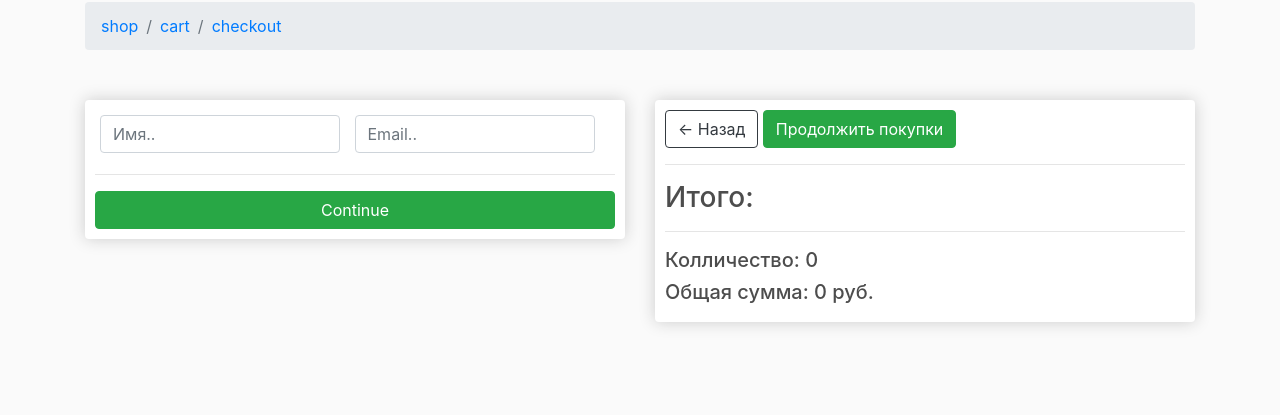
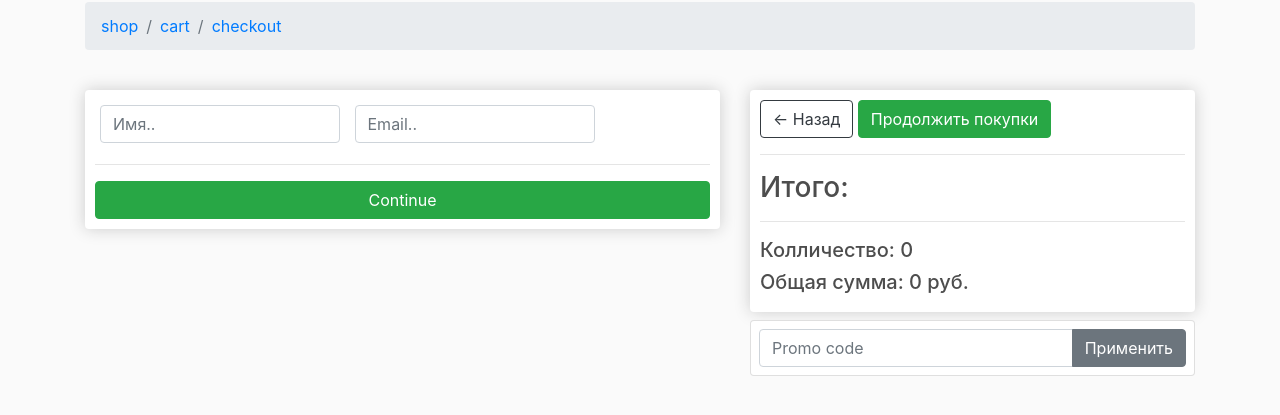
Before and after one commit to KhayFix/Django_shop, a Django app: page /shop/checkout/ in a window 1280 px wide. Shown: the part 56-471 px from the top of the page. Run offline with Django 3.2, Linux system fonts and the light colour scheme.

Commit message:
Добавил форму для скидочного купона

```diff
--- a/shopcore/shop/templates/shop/checkout.html
+++ b/shopcore/shop/templates/shop/checkout.html
@@ -15,7 +15,7 @@
 
 {% block content %}
     <div class="row">
-        <div class="col-lg-6">
+        <div class="col-lg-7">
             <div class="box-element" id="form-wrapper">
                 <form id="form">
                     <div id="user-info">
@@ -65,7 +65,7 @@
             </div>
         </div>
 
-        <div class="col-lg-6">
+        <div class="col-lg-5">
             <div class="box-element">
                 <a class="btn btn-outline-dark" href="{% url 'cart_url' %}">&#x2190; Назад</a>
                 <a class="btn btn-success" href="{% url 'shop_view_url' %}">Продолжить покупки</a>
@@ -85,6 +85,19 @@
                 <h5>Колличество: {{ order.get_cart_items }}</h5>
                 <h5>Общая сумма: {{ order.get_cart_total|floatformat }} руб.</h5>
             </div>
+
+            <div class="mt-2">
+                <form class="card p-2" action=" ">
+                    {% csrf_token %}
+                    <div class="input-group">
+                        <input type="text" class="form-control" placeholder="Promo code">
+                        <div class="input-group-append">
+                        <button class="btn btn-secondary btn-md waves-effect m-0" type="submit">Применить</button>
+                        </div>
+                    </div>
+                </form>
+            </div>
+
         </div>
     </div>
     <script type="text/javascript">
```
